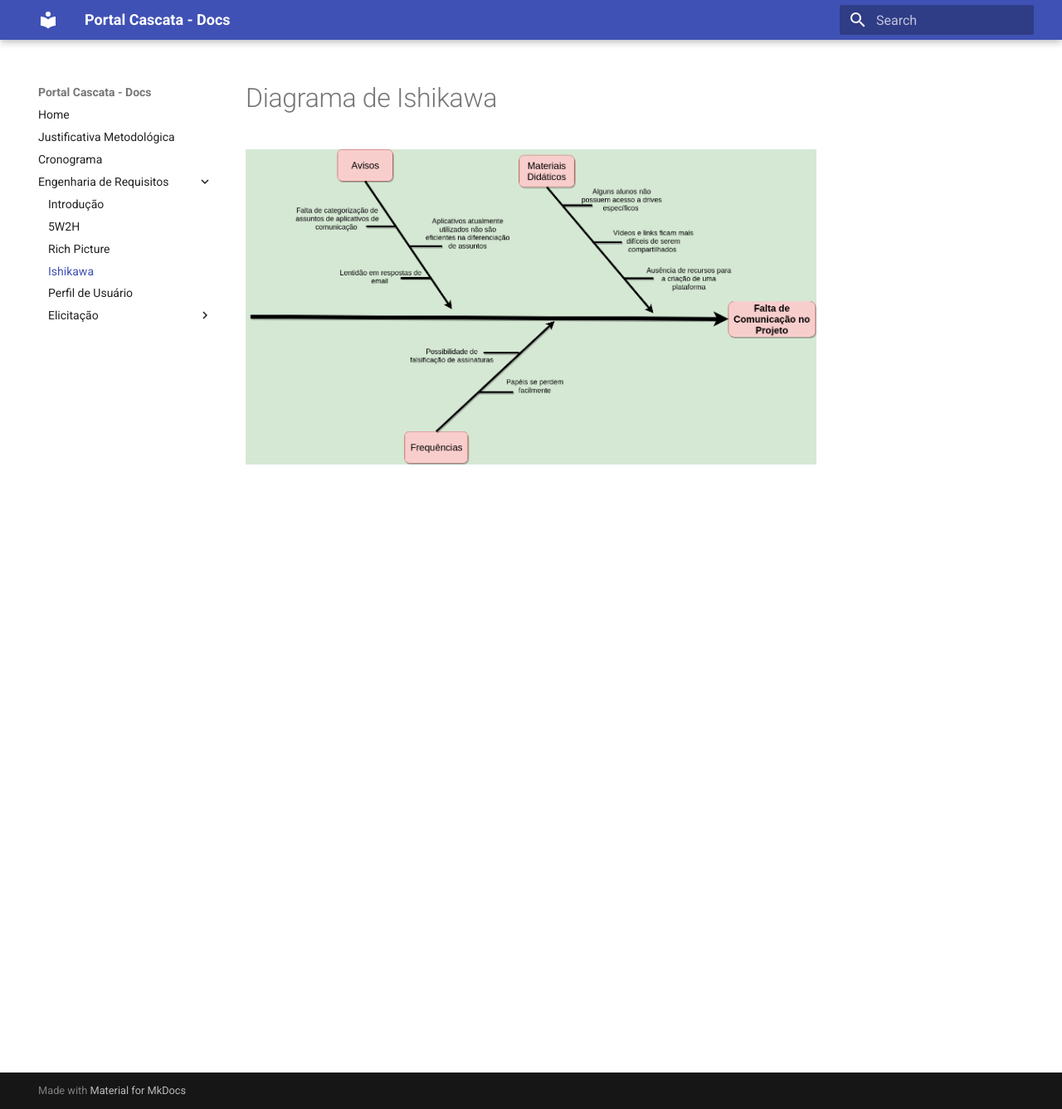
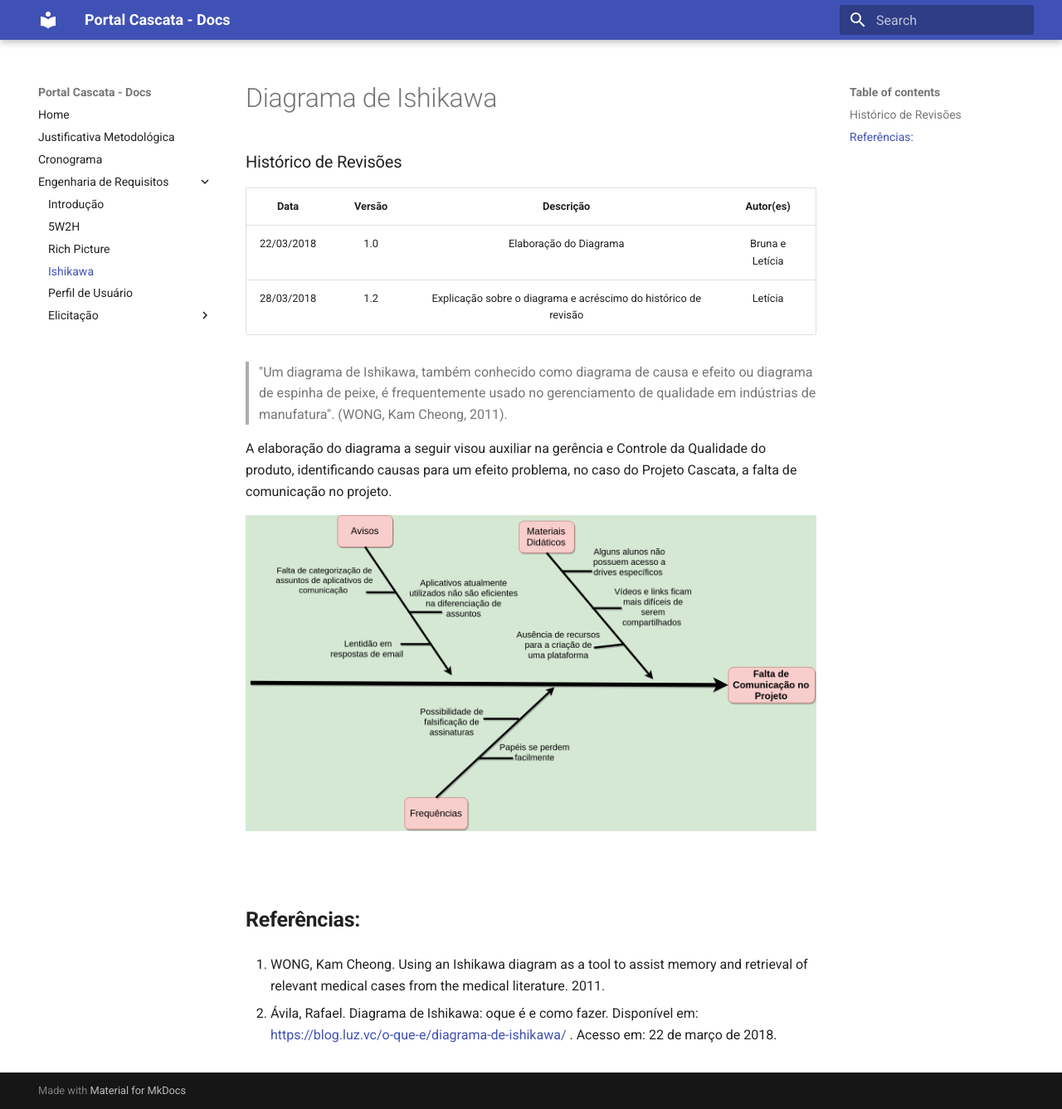
Before and after one commit to projeto-cascata/portal-cascata-docs, an MkDocs documentation site: the page built from docs/requisitos/ishikawa.md, in a window 1280 px wide and 1337 px high. Shown: the whole window at 83% size. Built offline with MkDocs 1.6.1 and Material for MkDocs 9.7.7, drawn with Linux system fonts in a browser that asks for light colours; old or Windows-style settings are respelled for this version of MkDocs.

Commit message:
Adicionando descrição do diagrama e algumas modificações na imagem

```diff
--- a/docs/requisitos/ishikawa.md
+++ b/docs/requisitos/ishikawa.md
@@ -1,3 +1,21 @@
 # Diagrama de Ishikawa
 
+### Histórico de Revisões
+
+| Data | Versão | Descrição | Autor(es) |
+|:----:|:------:|:---------:|:-----:|
+|22/03/2018|1.0|Elaboração do Diagrama| Bruna e Letícia |
+|28/03/2018|1.2|Explicação sobre o diagrama e acréscimo do histórico de revisão|Letícia|
+
+> "Um diagrama de Ishikawa, também conhecido como diagrama de causa e efeito ou diagrama de espinha de peixe, é frequentemente usado no gerenciamento de qualidade em indústrias de manufatura". (WONG, Kam Cheong, 2011).
+
+A elaboração do diagrama a seguir visou auxiliar na gerência e Controle da Qualidade do produto, identificando causas para um efeito problema, no caso do Projeto Cascata, a falta de comunicação no projeto.
+
 ![Controle de Qualidade](../img/Ishikawa/DiagramaIshikawaBruna_e_Leticia.png)
+
+<br>
+## **Referências:**
+
+1. WONG, Kam Cheong. Using an Ishikawa diagram as a tool to assist memory and retrieval of relevant medical cases from the medical literature. 2011.
+
+2. Ávila, Rafael. Diagrama de Ishikawa: oque é e como fazer. Disponível em: <https://blog.luz.vc/o-que-e/diagrama-de-ishikawa/> . Acesso em: 22 de março de 2018.
```
Also changed, not shown: docs/img/Ishikawa/DiagramaIshikawaBruna_e_Leticia.png.
